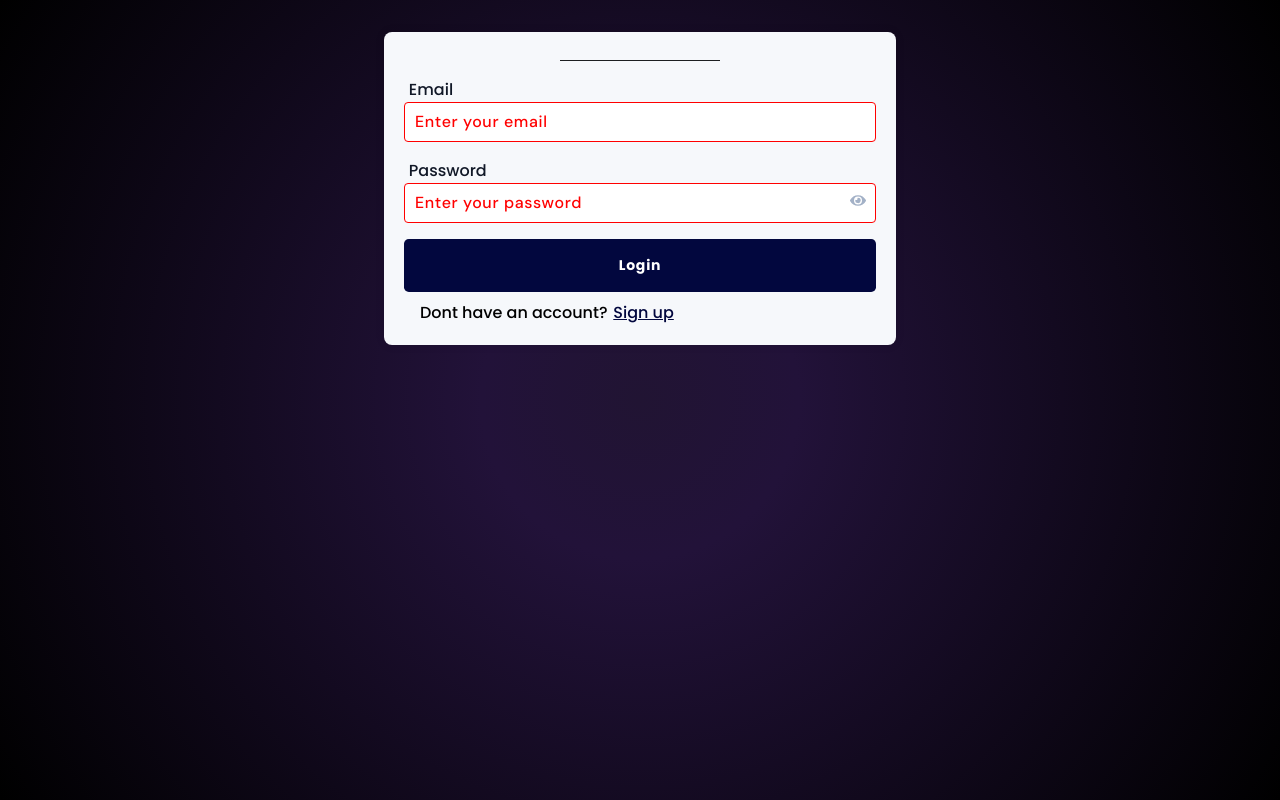
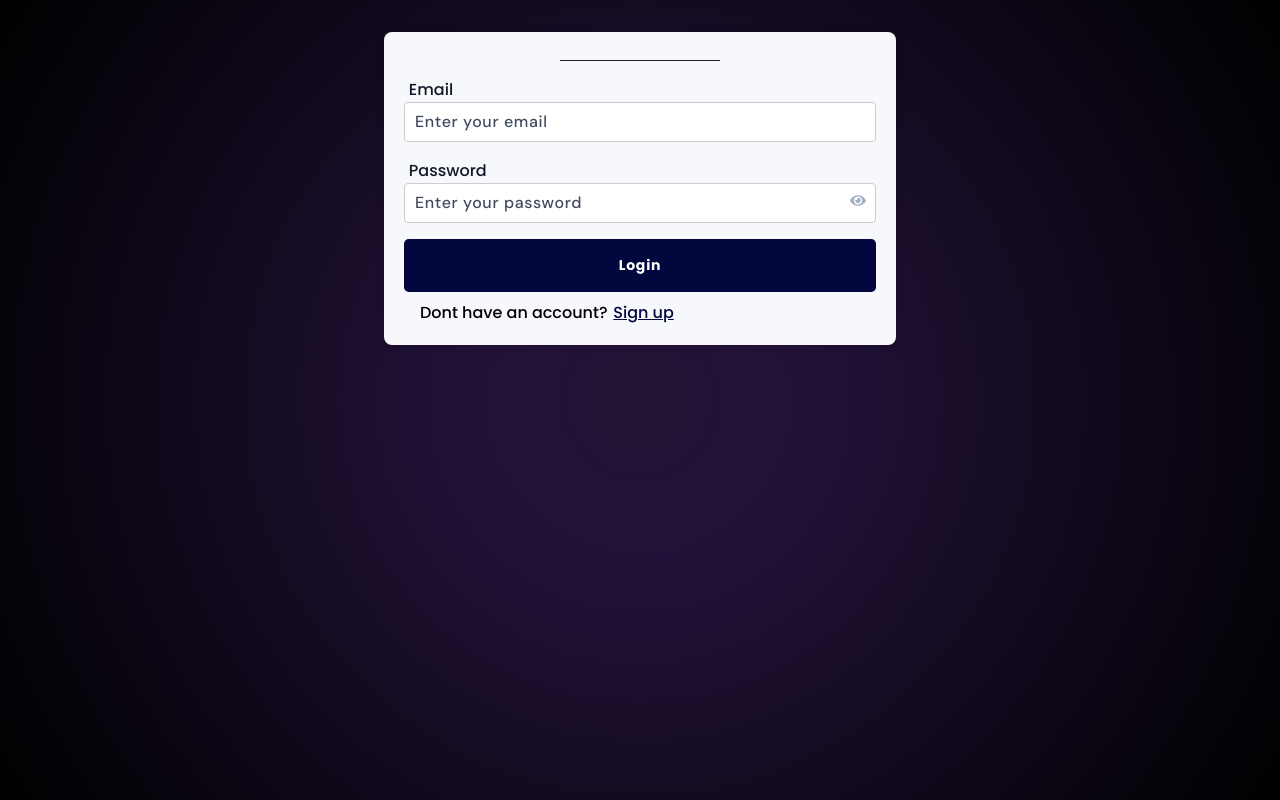
Before and after one commit to Anmol-Baranwal/WaitSmart, a Next.js app: page /login in a window 1280 px wide. Built offline with nearby package versions, Linux system fonts and the light colour scheme; no server answers.

Commit message:
minor change
will likely handle it later

```diff
--- a/styles/auth.module.css
+++ b/styles/auth.module.css
@@ -115,10 +115,11 @@
   color: var(--text-secondary);
 }
 
-.formControl input:invalid {
-  border-color: #ff0000; /* Red border color for invalid input */
+/* Red border color for invalid input */
+/* .formControl input:invalid {
+  border-color: #ff0000;
 }
 
 .formControl input:invalid::placeholder {
-  color: #ff0000; /* Red placeholder color for invalid input */
-}
+  color: #ff0000;
+} */
```
